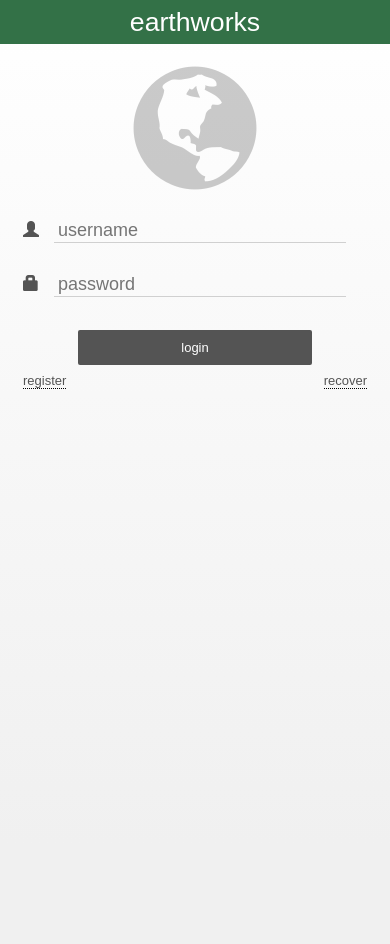
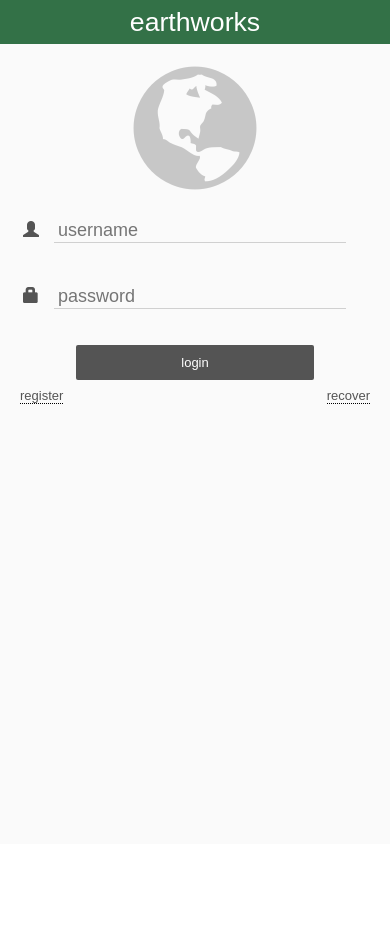
Before and after one commit to sweldon/riplist, a Django app: template templates/login/login.html in a window 390 px wide. After the commit the page ends 404 px from the top, so only its background shows below. Run offline with Django 3.2, Linux system fonts and the light colour scheme; the template is opened without the code that fills it, so the values that code supplies are empty; some libraries are stand-ins or nearby versions.

Commit message:
Modified mobile UI

```diff
--- a/static/css/login/login.css
+++ b/static/css/login/login.css
@@ -1,7 +1,7 @@
 body
 {
 	margin: 0px;
-    background-color: #F0F0F0;
+    background-color: #fafafa;
 }
 
 
@@ -29,7 +29,8 @@ body
 	/*padding: 10px;*/
 	border-radius: 1px;
 	box-shadow: 0px 0px 2em #d7d7d7;
-	height: 375px;
+
+	height: 385px;
 	color: #545454;
     margin-top:200px;
 	font-size: 12pt;
--- a/static/css/login/mlogin.css
+++ b/static/css/login/mlogin.css
@@ -1,7 +1,8 @@
 body
 {
 	margin: 0px;
-    background-color: #F0F0F0;
+    background-color: #fafafa;
+	height:1.5em;
 }
 
 
@@ -35,6 +36,7 @@ body
 
 	border-radius: 1px;
 	/*box-shadow: 0px 0px 2px #BBBBBB;*/
+
 	height: 100%;
 	color: #545454;
     /*margin-top:200px;*/
@@ -45,9 +47,7 @@ body
 #loginform{
 	height: 100%;
 }
-#inputcont{
-	top:50%;
-}
+
 .glyphicon.glyphicon-globe {
     font-size: 8em;
 	opacity: .3;
--- a/templates/login/login.html
+++ b/templates/login/login.html
@@ -22,9 +22,6 @@
 
 
 
-
-
-
 <div id="loginbox">
 
 <div id="loginheader">earthworks</div>
@@ -44,29 +41,28 @@
           <span class="glyphicon glyphicon-user"></span><input type="text" id="username" name="username" placeholder="username" required>
           <span class="highlight"></span>
           <span class="bar"></span>
-</div>
 
 
- <div class="inputcont">
-{#  password<br />#}<br />
+<br />
+<br />
+<br />
          <span class="glyphicon glyphicon-lock"></span><input type="password" name="password" id="password" placeholder="password" required>
 
-
+</div>
  <div class="btncont">
 <br />
 <center>
         <a name='submitform' class='loginbtn' href="#" onclick="$('#loginForm').submit();"> login </a>
-{#       &nbsp; <a name='regform' class='loginbtn' href="#" onclick="$('#regform').submit();"> sign up </a>#}
 </center>
- </div>
+
 <br />
      <span id ="registerlink"><a href="">register</a></span>
      <span id ="forgotlink"><a href="">recover</a></span>
 
-</div>
+ </div>
 
 
-      </form>
+ </form>
 </div>
 </div>
 
```
Also changed, not shown: 7 other files.
